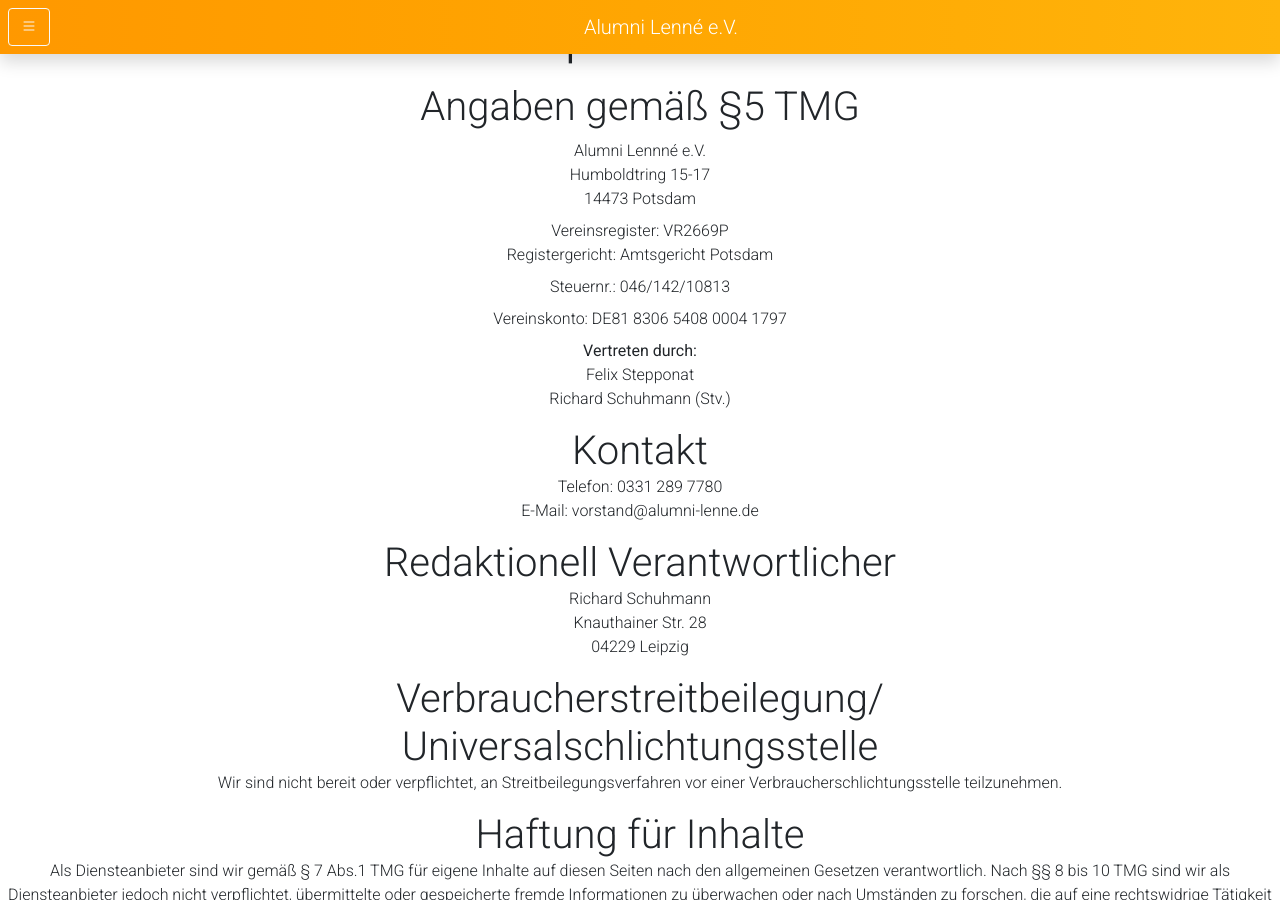
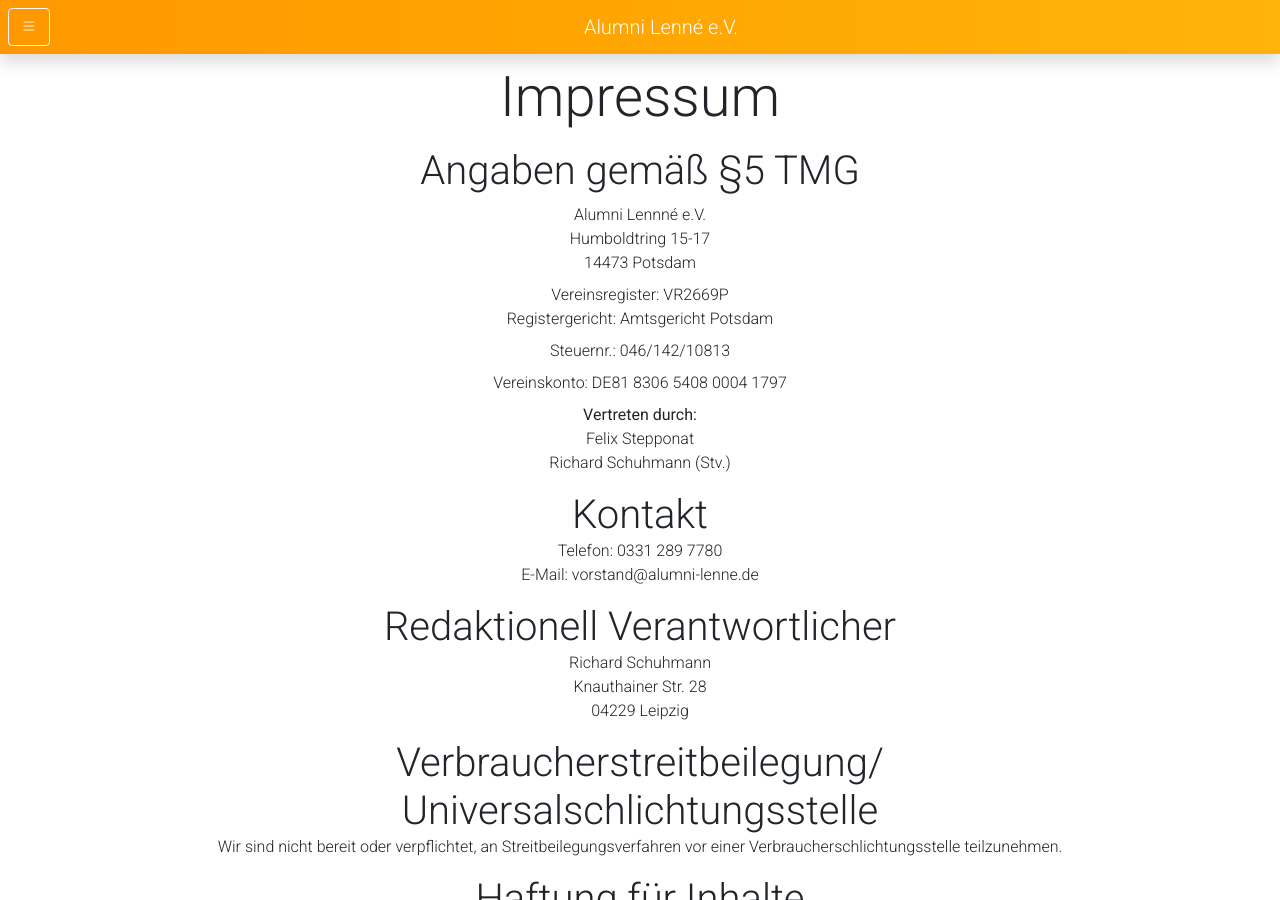
Before and after one commit to alumni-lenne/alumnipage, a Jekyll site: the page built from impressum.html, in a window 1280 px wide and 900 px high. Built offline with Jekyll 4.4.1, drawn with Linux system fonts in a browser that asks for light colours; nearby versions of some CDN libraries.

Commit message:
changed layout

```diff
--- a/dsgvo.html
+++ b/dsgvo.html
@@ -3,7 +3,7 @@
 headline: "Datenschutzerklärung"
 title: "Datenschutzerklärung"
 ---
-<div class="text-center">
+<div style="padding-top: 4rem;" class="text-center container">
 <h1 class="headline mb-3">{{ page.headline }}</h1>
 
 <h2 class="mt-4 display-5">1. Datenschutz auf einen Blick</h2>
--- a/impressum.html
+++ b/impressum.html
@@ -3,7 +3,7 @@
 headline: "Impressum"
 title: "Impressum"
 ---
-<div class="text-center">
+<div style="padding-top: 4rem;" class="text-center container">
 
         <h1 class="display-4 mb-3">{{ page.headline }}</h1>
 
--- a/index.html
+++ b/index.html
@@ -19,7 +19,7 @@
                 Materialien für Ehemalige, SchülerInnen und LehrerInnen der Lenné-Schule zu finden.</span>
             <div class=" d-flex flex-column">
             <p>Erfahre hier mehr</p>
-            <a class="btn btn-orange mt-3 text-white w-50 ms-auto me-auto shadow-sm">Über Uns</a>
+            <a href="{{site.baseurl}}/about.html" class="btn btn-orange mt-3 text-white w-50 ms-auto me-auto shadow-sm">Über Uns</a>
         </div>
 
     </div>
```
